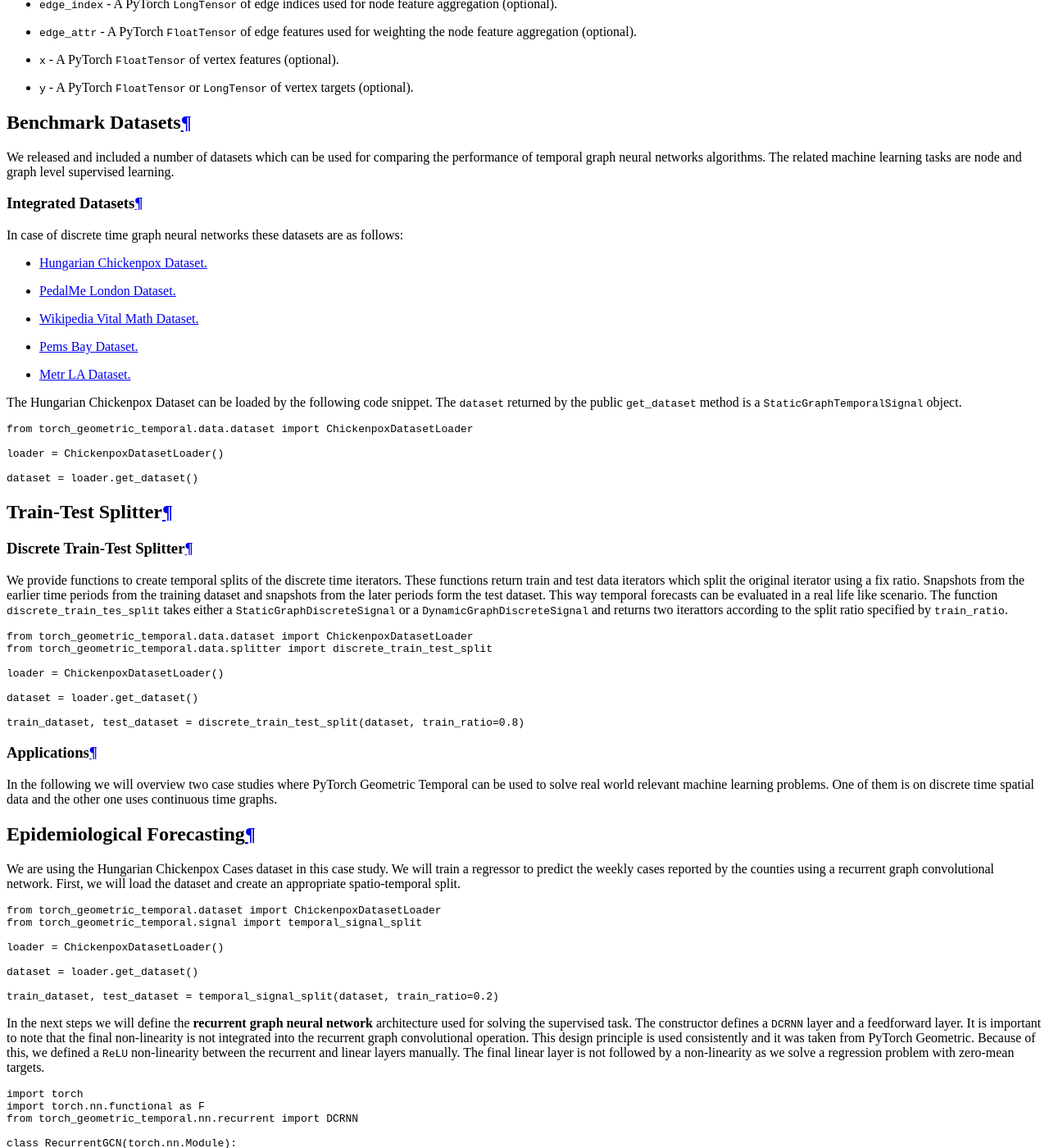
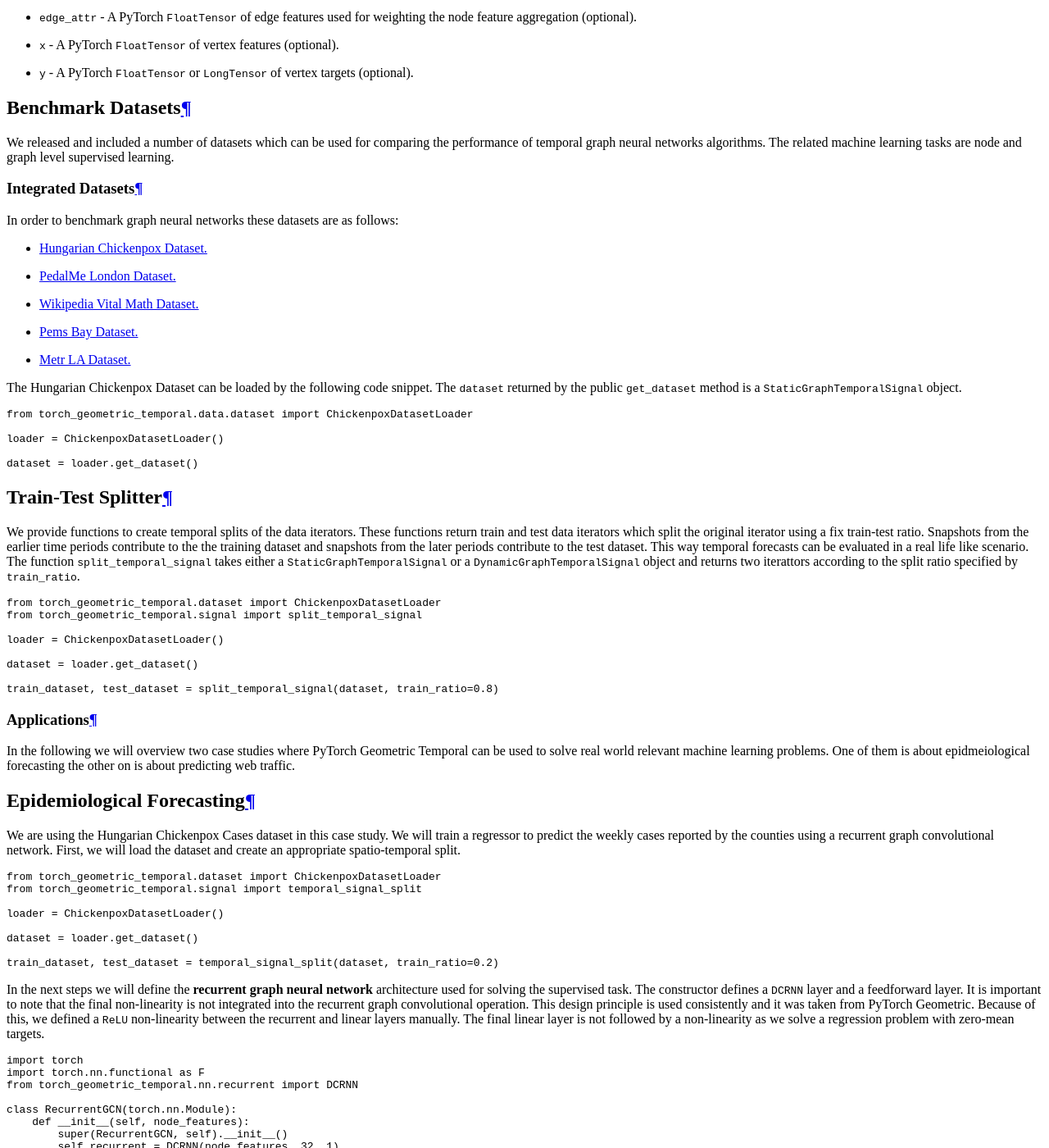
Before and after one commit to benedekrozemberczki/pytorch_geometric_temporal, a Sphinx documentation site: the page built from docs/source/notes/introduction.rst, in a window 1280 px wide and 1400 px high, scrolled down 2402 px. Shown: the whole window at 82% size. Built offline with Sphinx 7.4.7 and the Read the Docs theme 2.0.0, drawn with Linux system fonts in a browser that asks for light colours; some of the changed text lies outside the part shown.

Commit message:
PTG update

```diff
--- a/docs/source/notes/introduction.rst
+++ b/docs/source/notes/introduction.rst
@@ -70,7 +70,7 @@ We released and included a number of datasets which can be used for comparing th
 
 Integrated Datasets
 ^^^^^^^^^^^^^^^^^^^^^^
-In case of discrete time graph neural networks these datasets are as follows:
+In order to benchmark  graph neural networks these datasets are as follows:
 
 - `Hungarian Chickenpox Dataset. <https://pytorch-geometric-temporal.readthedocs.io/en/latest/modules/dataset.html#torch_geometric_temporal.data.dataset.chickenpox.ChickenpoxDatasetLoader>`_
 - `PedalMe London Dataset. <https://pytorch-geometric-temporal.readthedocs.io/en/latest/modules/dataset.html#torch_geometric_temporal.data.dataset.pedalme.PedalMeDatasetLoader>`_
@@ -93,28 +93,25 @@ Train-Test Splitter
 -------------------
 
 
-Discrete Train-Test Splitter
-^^^^^^^^^^^^^^^^^^^^^^^^^^^^
-
-We provide functions to create temporal splits of the discrete time iterators. These functions return train and test data iterators which split the original iterator using a fix ratio. Snapshots from the earlier time periods from the training dataset and snapshots from the later periods form the test dataset. This way temporal forecasts can be evaluated in a real life like scenario. The function ``discrete_train_tes_split`` takes either a ``StaticGraphDiscreteSignal`` or a ``DynamicGraphDiscreteSignal`` and returns two iterattors according to the split ratio specified by ``train_ratio``.
+We provide functions to create temporal splits of the data iterators. These functions return train and test data iterators which split the original iterator using a fix train-test ratio. Snapshots from the earlier time periods contribute to the the training dataset and snapshots from the later periods contribute to the test dataset. This way temporal forecasts can be evaluated in a real life like scenario. The function ``split_temporal_signal`` takes either a ``StaticGraphTemporalSignal`` or a ``DynamicGraphTemporalSignal`` object and returns two iterattors according to the split ratio specified by ``train_ratio``.
 
 .. code-block:: python
 
-    from torch_geometric_temporal.data.dataset import ChickenpoxDatasetLoader
-    from torch_geometric_temporal.data.splitter import discrete_train_test_split
+    from torch_geometric_temporal.dataset import ChickenpoxDatasetLoader
+    from torch_geometric_temporal.signal import split_temporal_signal
 
     loader = ChickenpoxDatasetLoader()
 
     dataset = loader.get_dataset()
 
-    train_dataset, test_dataset = discrete_train_test_split(dataset, train_ratio=0.8)
+    train_dataset, test_dataset = split_temporal_signal(dataset, train_ratio=0.8)
 
 
 
 Applications
 =============
 
-In the following we will overview two case studies where PyTorch Geometric Temporal can be used to solve real world relevant machine learning problems. One of them is on discrete time spatial data and the other one uses continuous time graphs.
+In the following we will overview two case studies where PyTorch Geometric Temporal can be used to solve real world relevant machine learning problems. One of them is about epidmeiological forecasting the other on is about predicting web traffic.
 
 Epidemiological Forecasting
 -------------------------------------------
```
